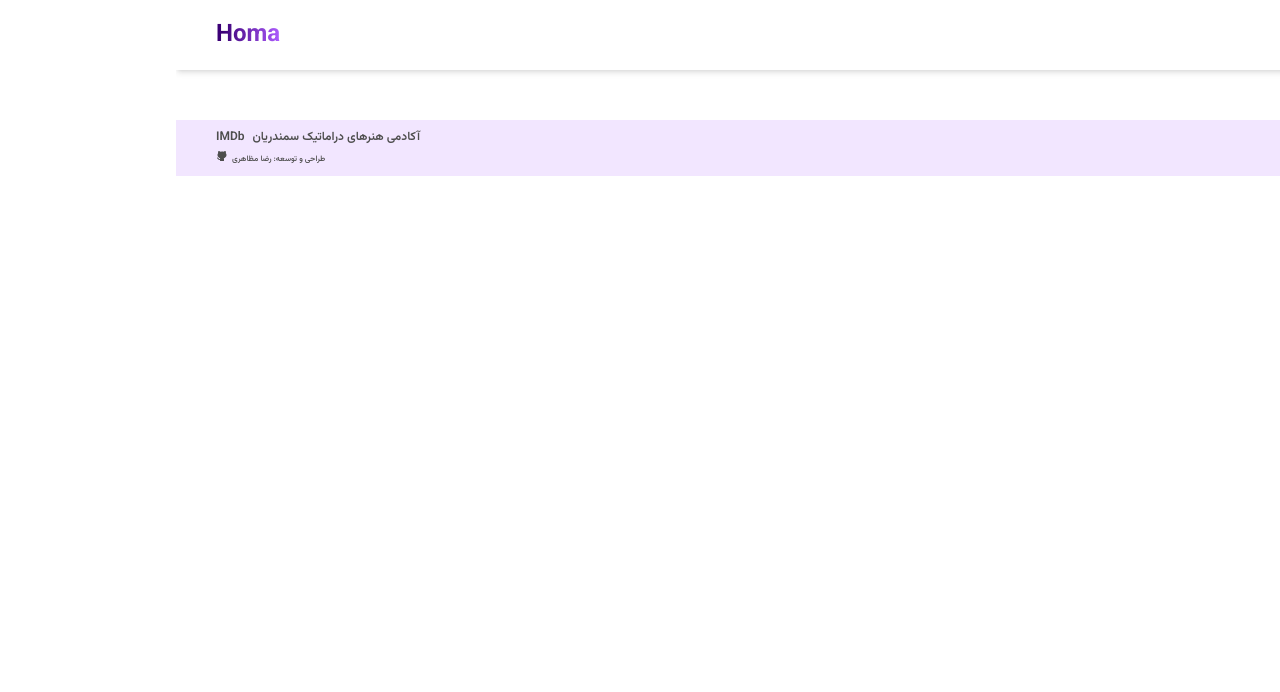
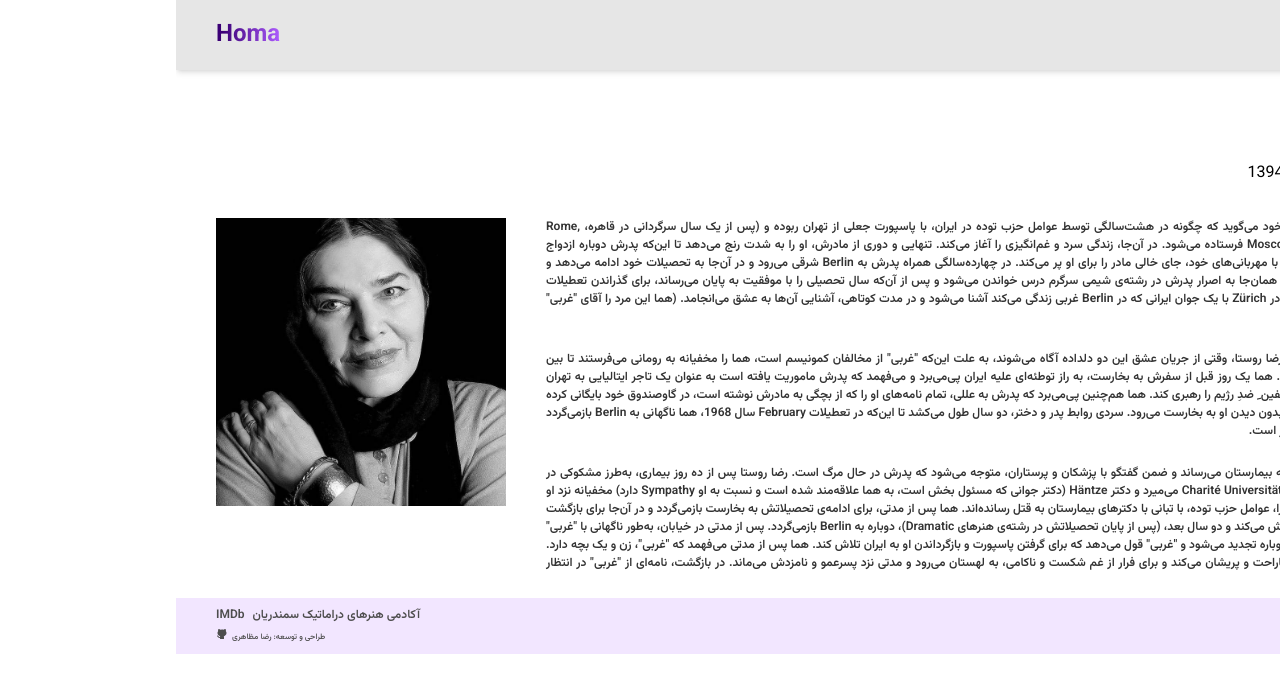
Before and after one commit to mazaherireza/homa, a Next.js app: page / in a window 1280 px wide. Shown: the top 692 px of the page. Built offline with nearby package versions, Linux system fonts and the light colour scheme.

Commit message:
Add Presentation & Memories

```diff
--- a/src/app/page.module.css
+++ b/src/app/page.module.css
@@ -1,2 +1,6 @@
 .page {
+  padding: 0.5rem var(--full-width-padding-inline);
+
+  display: grid;
+  gap: 2rem;
 }
--- a/src/app/page.tsx
+++ b/src/app/page.tsx
@@ -1,11 +1,15 @@
 import { type ReactNode } from "react";
+
+import PresentationComponnet from "@/components/presentation/presentation.component";
+import MemoriesComponent from "@/components/memories/memories.component";
 
 import styles from "./page.module.css";
 
 export default function Home(): ReactNode {
   return (
     <div className={styles.page}>
-      <h1>هما روستا</h1>
+      <PresentationComponnet />
+      <MemoriesComponent />
     </div>
   );
 }
--- a/src/components/header/header.module.css
+++ b/src/components/header/header.module.css
@@ -4,8 +4,14 @@
   justify-content: space-between;
   gap: 1rem;
 
+  position: sticky;
+  inset-block-start: 0;
+  z-index: 1;
+
   padding-block: 1rem;
   padding-inline: var(--full-width-padding-inline);
+
+  background-color: var( --color-gray-90);
 
   box-shadow:
     0 4px 6px -1px hsla(0, 0%, 0%, 0.1),
--- /dev/null
+++ b/src/components/memories/memories.component.tsx
@@ -0,0 +1,63 @@
+import type { ReactNode } from "react";
+
+import Image from "next/image";
+
+import homa from "@/app/assets/images/homa-rousta1.png"
+
+import styles from "./memories.module.css";
+
+export default function MemoriesComponent(): ReactNode {
+  return (
+    <div className={styles.memories}>
+      <div className={styles.text}>
+        <p>
+          هما روستا در بیان خاطرات خود می‌گوید که چگونه در هشت‌سالگی توسط عوامل
+          حزب توده در ایران، با پاسپورت جعلی از تهران ربوده و (پس از یک سال
+          سرگردانی در قاهره، Rome‌, Vienna و Budapest) به Moscow فرستاده می‌شود.
+          در آن‌جا، زندگی سرد و غم‌انگیزی را آغاز می‌کند. تنهایی و دوری از
+          مادرش، او را به شدت رنج می‌دهد تا این‌که پدرش دوباره ازدواج می‌کند و
+          زنِ پدرش Eugenia با مهربانی‌های خود، جای خالی مادر را برای او پر
+          می‌کند. در چهارده‌سالگی همراه پدرش به Berlin شرقی می‌رود و در آن‌جا به
+          تحصیلات خود ادامه می‌دهد و سپس وارد دانشگاه می‌شود. همان‌جا به اصرار
+          پدرش در رشته‌ی شیمی سرگرم درس خواندن می‌شود و پس از آن‌که سال تحصیلی
+          را با موفقیت به پایان می‌رساند، برای گذراندن تعطیلات تابستانی به سوئیس
+          می‌رود. در Zürich با یک جوان ایرانی که در Berlin غربی زندگی می‌کند
+          آشنا می‌شود و در مدت کوتاهی، آشنایی آن‌ها به عشق می‌انجامد. (هما این
+          مرد را آقای "غربی" می‌نامد.)
+        </p>
+        <p>
+          کمیته‌ی مرکزی حزب توده و رضا روستا، وقتی از جریان عشق این دو د‌لداده
+          آگاه می‌شوند، به علت این‌که "غربی" از مخالفان کمونیسم است، هما را
+          مخفیانه به رومانی می‌فرستند تا بین عاشق و معشوق جدایی افتد. هما یک روز
+          قبل از سفرش به بخارست، به راز توطئه‌ای علیه ایران پی‌‌می‌برد و می‌فهمد
+          که پدرش ماموریت یافته است به عنوان یک تاجر ایتالیایی به تهران بیاید و
+          در ایجاد حوادث، مخالفین ِ ضدِ رژیم را رهبری کند. هما هم‌چنین پی‌می‌برد
+          که پدرش به‌ عللی، تمام نامه‌های او را که از بچگی به مادرش نوشته است،
+          در گاوصندوق خود بایگانی کرده است. با پدرش قهر می‌کند و بدون دیدن او به
+          بخارست می‌رود. سردی روابط پدر و دختر، دو سال طول می‌کشد تا این‌که در
+          تعطیلات February سال 1968، هما ناگهانی به Berlin بازمی‌گردد و می‌فهمد
+          پدرش سخت بیمار است.
+        </p>
+        <p>
+          خود را به هر ترتیبی هست به بیمارستان می‌رساند و ضمن گفتگو با پزشکان و
+          پرستاران، متوجه می‌شود که پدرش در حال مرگ است. رضا روستا پس از ده روز
+          بیماری، به‌طرز مشکوکی در بیمارستان Charité Universitätsmedizin Berlin
+          می‌میرد و دکتر Häntze (دکتر جوانی که مسئول بخش است، به هما علاقه‌مند
+          شده است و نسبت به او Sympathy دارد) مخفیانه نزد او اعتراف می‌کند که
+          رضا روستا را، عوامل حزب توده، با تبانی با دکترهای بیمارستان به قتل
+          رسانده‌اند. هما پس از مدتی، برای ادامه‌ی تحصیلاتش به بخارست بازمی‌گردد
+          و در آن‌جا برای بازگشت به ایران و گرفتن پاسپورت تلاش می‌کند و دو سال
+          بعد، (پس از پایان تحصیلاتش در رشته‌ی هنرهای Dramatic)، دوباره به
+          Berlin بازمی‌گردد. پس از مدتی در خیابان، به‌طور ناگهانی با "غربی"
+          رو‌به‌رو می‌شود. عشق آن‌ها دوباره تجدید می‌شود و "غربی" قول می‌دهد که
+          برای گرفتن پاسپورت و بازگرداندن او به ایران تلاش کند. هما پس از مدتی
+          می‌فهمد که "غربی"، زن و یک بچه دارد. شنیدن این خبر، او را خیلی ناراحت
+          و پریشان می‌کند و برای فرار از غم شکست و ناکامی، به لهستان می‌رود و
+          مدتی نزد پسرعمو‌ و نامزدش می‌ماند. در بازگشت، نامه‌ای از "غربی" در
+          انتظار اوست.
+        </p>
+      </div>
+      <Image src={homa} alt="" />
+    </div>
+  );
+}
--- /dev/null
+++ b/src/components/memories/memories.module.css
@@ -0,0 +1,38 @@
+.memories {
+  display: grid;
+  gap: 2.5rem;
+
+  color: var(--color-gray-20);
+
+  .text {
+    display: grid;
+    gap: 1rem;
+
+    > p {
+      font-size: 0.75rem;
+      font-weight: 600;
+
+      text-align: justify;
+    }
+  }
+
+  img {
+    inline-size: 100%;
+    block-size: auto;
+  }
+}
+
+@media (min-width: 1200px) {
+  .memories {
+    grid-template-columns: 3fr 1fr;
+    align-items: start;
+
+    .text {
+      gap: 1.5rem;
+
+      /* > p {
+        font-size: 1rem;
+      } */
+    }
+  }
+}
--- /dev/null
+++ b/src/components/presentation/presentation.component.tsx
@@ -0,0 +1,15 @@
+import { type ReactNode } from "react";
+
+import styles from "./presentation.module.css";
+
+export default function PresentationComponnet(): ReactNode {
+  return (
+    <div className={styles.presentation}>
+      <h1>هما روستا</h1>
+      <div className={styles.more}>
+        <div>هنرپیشه، مترجم</div>
+        <time>4 مهر 1323 - 4 مهر 1394</time>
+      </div>
+    </div>
+  );
+}
--- /dev/null
+++ b/src/components/presentation/presentation.module.css
@@ -0,0 +1,8 @@
+.presentation {
+  display: grid;
+  gap: 0.5rem;
+
+  .more {
+    font-size: 1rem;
+  }
+}
```
Also changed, not shown: src/app/assets/images/homa-rousta1.png (added).
